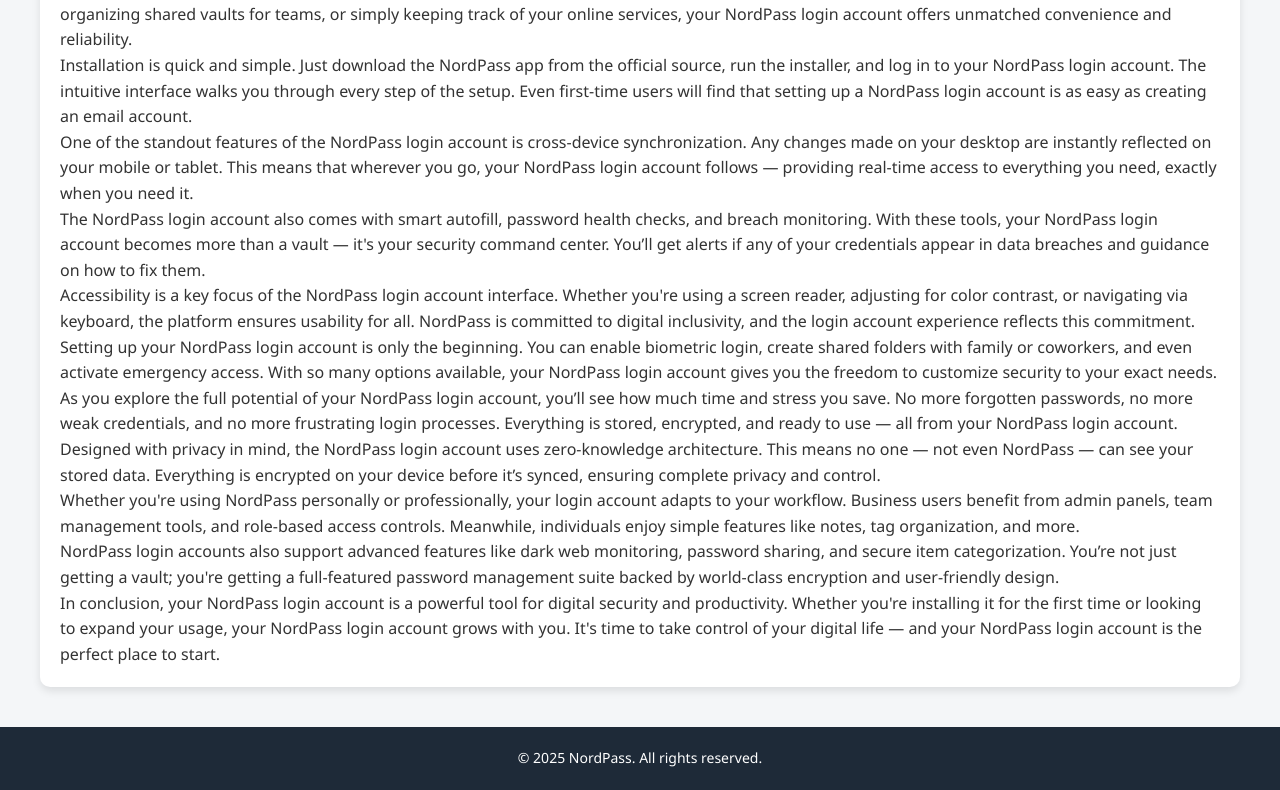
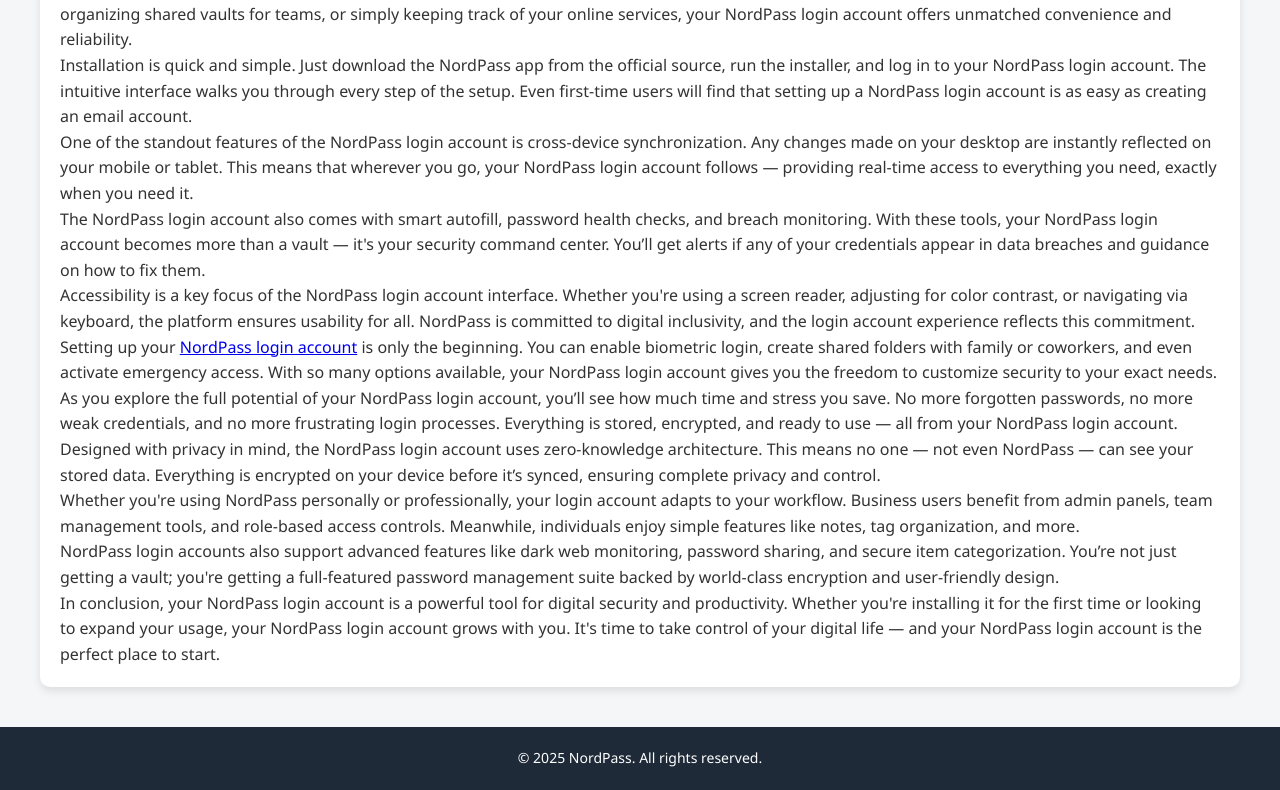
Before and after one commit to nordpassguide/nordpassguide, a plain HTML site: page index.html in a window 1280 px wide. Shown: the part 855-1645 px from the top of the page. Drawn offline with Linux system fonts and the light colour scheme.

Commit message:
Update index.html

```diff
--- a/index.html
+++ b/index.html
@@ -1,6 +1,7 @@
 <!DOCTYPE html>
 <html lang="en">
 <head>
+    <meta name="google-site-verification" content="qh9s4OMKyNdKD3SJGr2ZYO776TZj7bAqkFtRrRAkBC8" />
     <meta charset="UTF-8" />
     <meta name="viewport" content="width=device-width, initial-scale=1.0" />
     <title>NordPass Login: How To Login NordPass Account?</title>
@@ -205,7 +206,7 @@
             Accessibility is a key focus of the NordPass login account interface. Whether you're using a screen reader, adjusting for color contrast, or navigating via keyboard, the platform ensures usability for all. NordPass is committed to digital inclusivity, and the login account experience reflects this commitment.
         </p>
         <p>
-            Setting up your NordPass login account is only the beginning. You can enable biometric login, create shared folders with family or coworkers, and even activate emergency access. With so many options available, your NordPass login account gives you the freedom to customize security to your exact needs.
+            Setting up your <a href=https://nordpasslogin.pages.dev/">NordPass login account</a> is only the beginning. You can enable biometric login, create shared folders with family or coworkers, and even activate emergency access. With so many options available, your NordPass login account gives you the freedom to customize security to your exact needs.
         </p>
         <p>
             As you explore the full potential of your NordPass login account, you’ll see how much time and stress you save. No more forgotten passwords, no more weak credentials, and no more frustrating login processes. Everything is stored, encrypted, and ready to use — all from your NordPass login account.
```
